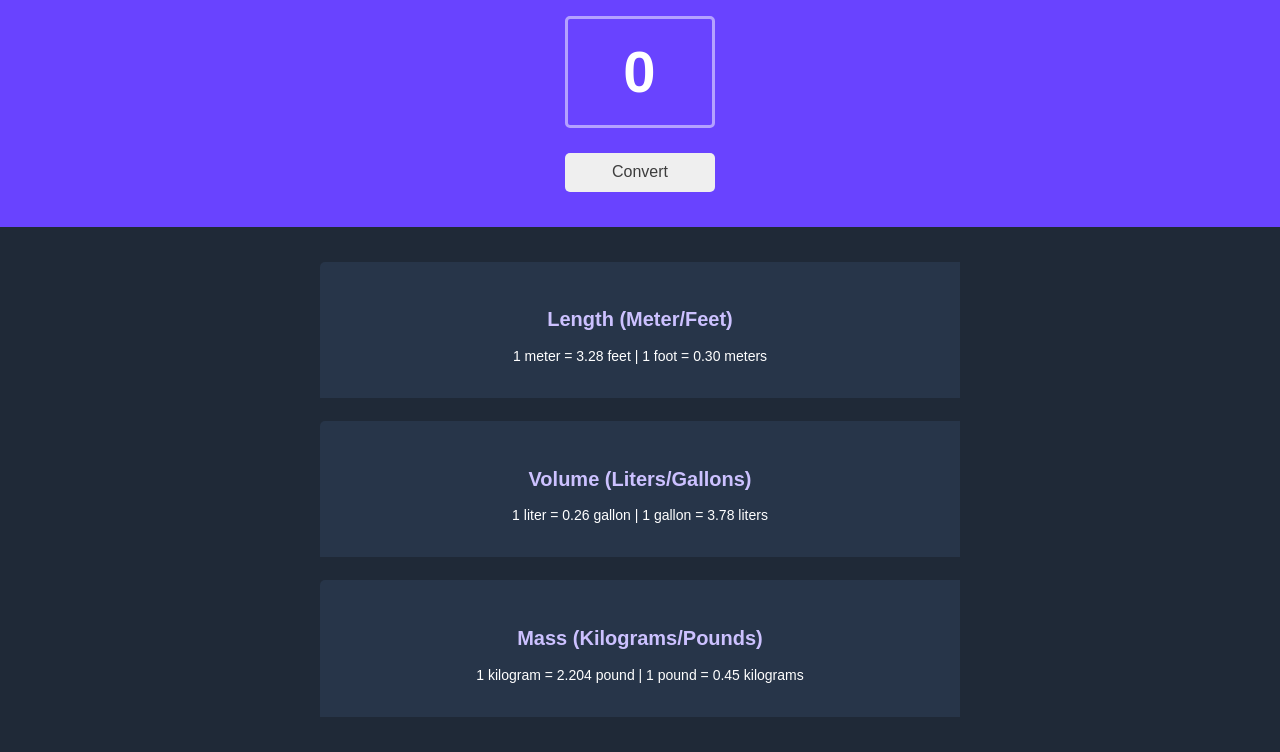
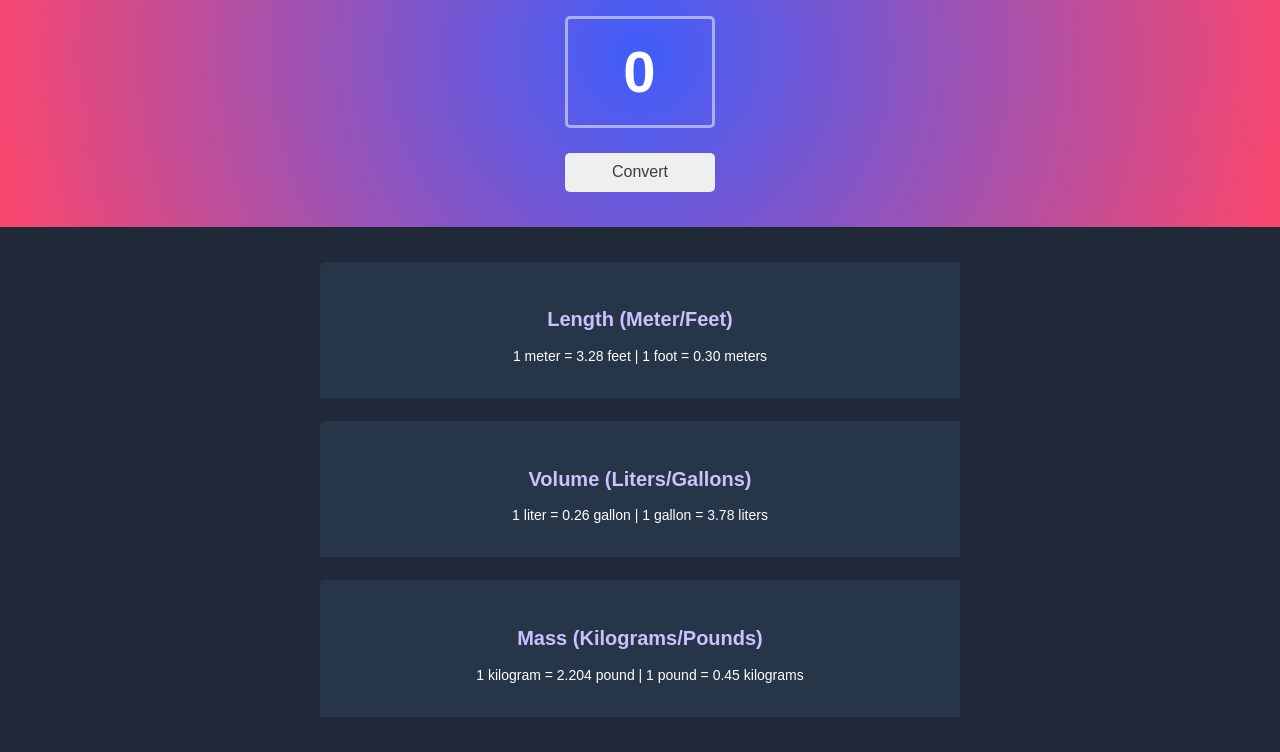
Before and after one commit to CoSlava/Metric-Imperial-Unit-Conversion, a plain HTML site: page index.html in a window 1280 px wide. Shown: the part 119-871 px from the top of the page. Drawn offline with nearby package versions, Linux system fonts and the light colour scheme.

Commit message:
Commit background change

```diff
--- a/index.css
+++ b/index.css
@@ -8,7 +8,7 @@ body {
     display: flex;
     flex-direction: column;
     align-items: center;
-    background: #6943FF;
+    background: radial-gradient(circle, rgba(63,94,251,1) 0%, rgba(252,70,107,1) 100%);
     padding: 35px 0 35px 0;
 }
 
--- a/index.js
+++ b/index.js
@@ -1,9 +1,3 @@
-/*
-1 meter = 3.281 feet
-1 liter = 0.264 gallon
-1 kilogram = 2.204 pound
-*/
-
 let input = document.getElementById("input")
 input.value = 0
 
```
